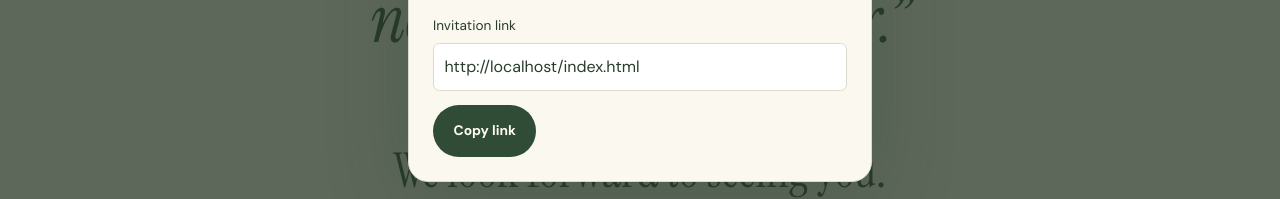
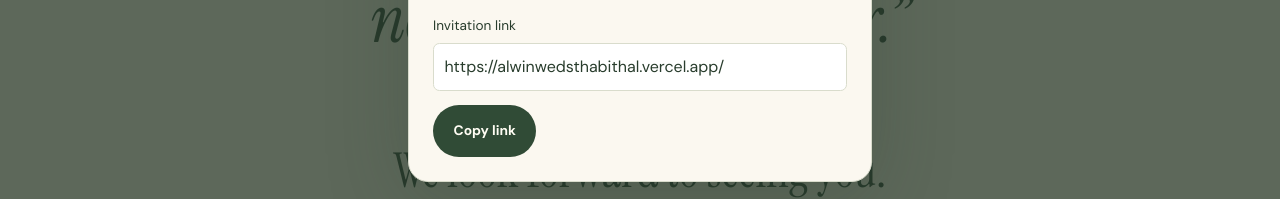
Before and after one commit to onevoice2617-mi/alwinwedsthabithal, a plain HTML site: page index.html in a window 1280 px wide. Both pictures are taken after a click on the button "Share invitation". Shown: the part 3105-3304 px from the top of the page. Drawn offline with Linux system fonts and the light colour scheme.

Commit message:
Share the Vercel wedding invitation URL

```diff
--- a/index.html
+++ b/index.html
@@ -164,7 +164,7 @@
       <form method="dialog"><button class="icon-button" aria-label="Close share options"><svg class="icon" aria-hidden="true"><use href="#icon-close"/></svg></button></form>
       <h2 id="share-heading">Share invitation</h2>
       <label for="share-url">Invitation link</label>
-      <input id="share-url" type="url" readonly>
+      <input id="share-url" type="url" value="https://alwinwedsthabithal.vercel.app/" readonly>
       <button type="button" class="button button-primary" data-copy>Copy link</button>
       <p class="share-status" role="status" data-copy-status></p>
     </div>
--- a/invite.js
+++ b/invite.js
@@ -146,9 +146,6 @@ const copyStatus = document.querySelector('[data-copy-status]');
 if (typeof shareDialog.showModal === 'function') {
   share.hidden = false;
   share.addEventListener('click', () => {
-    const url = new URL(window.location.href);
-    url.hash = '';
-    shareUrl.value = url.href;
     copyStatus.textContent = '';
     shareDialog.showModal();
   });
```
